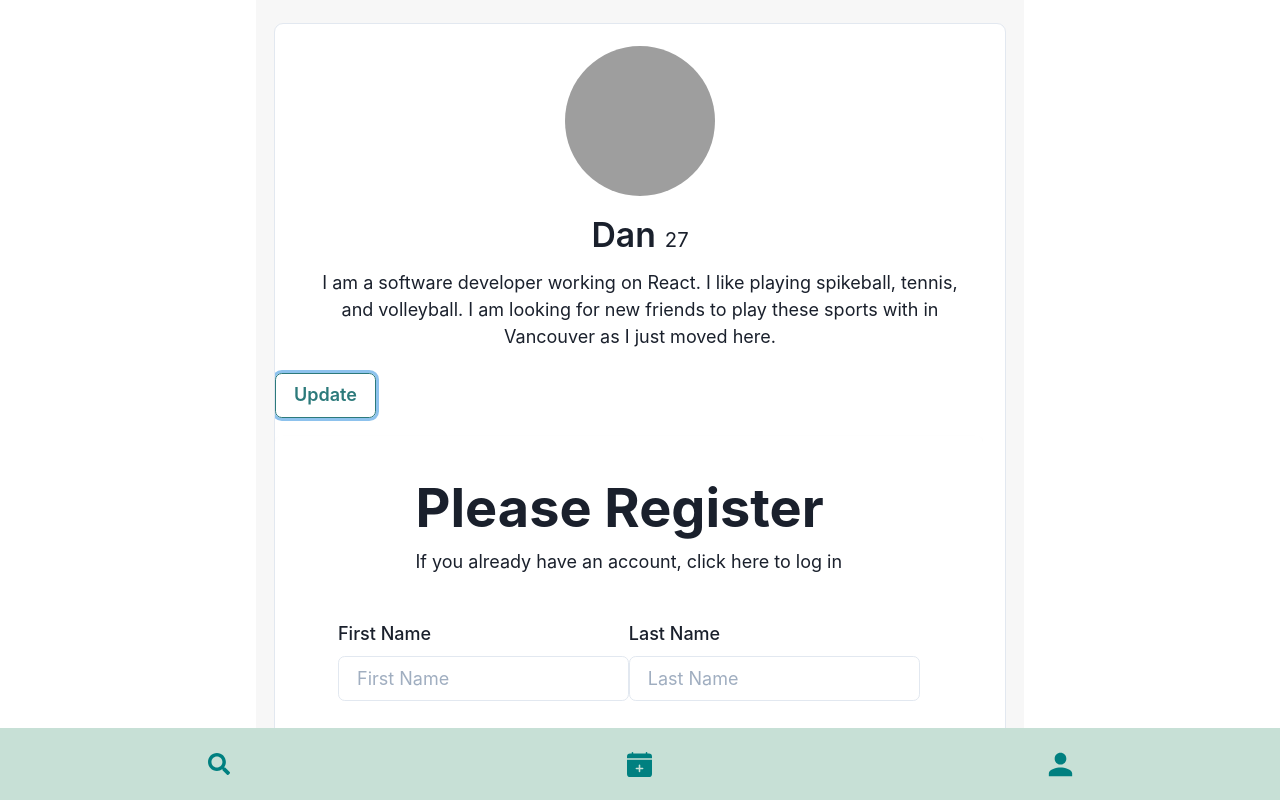
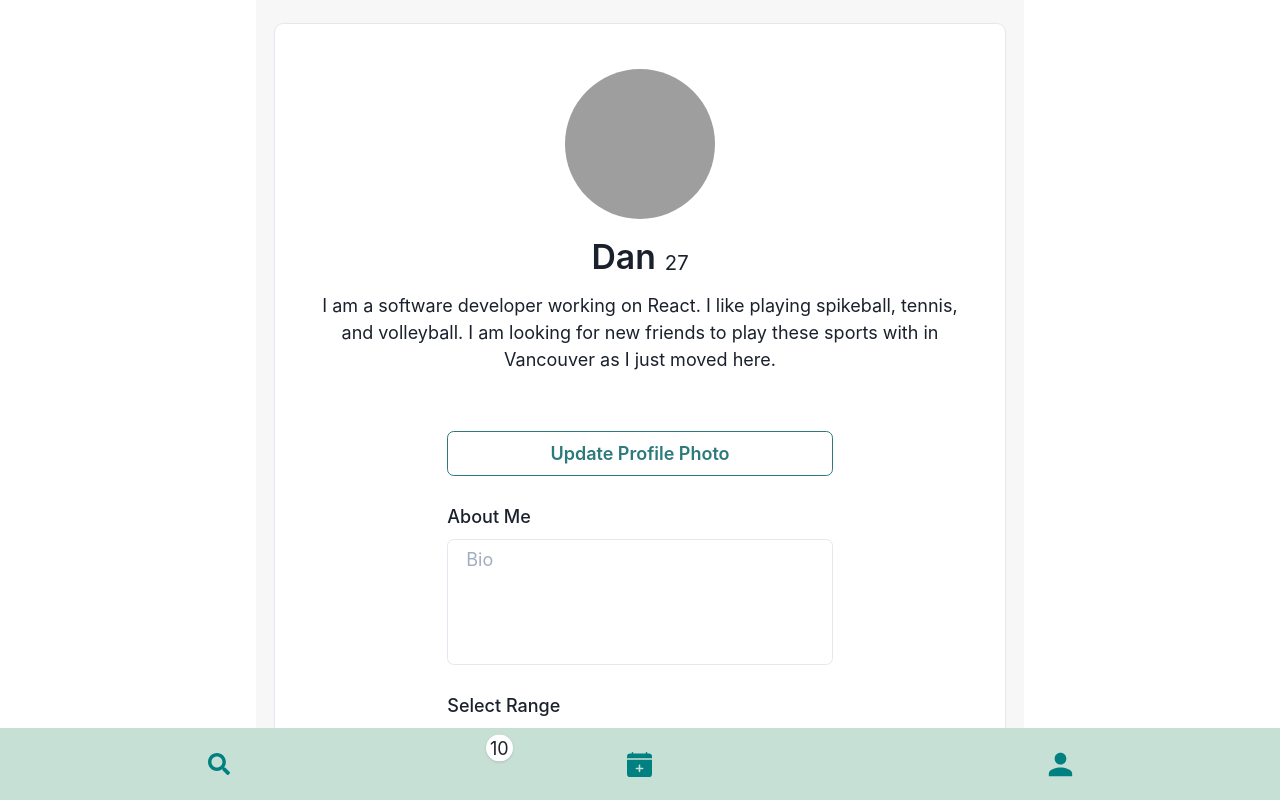
Before and after one commit to christopherdegroot/Sportr, a Next.js app: page /profile in a window 1280 px wide. Both pictures are taken after a click on the button "Update". Shown: the top 800 px of the page. Built offline with nearby package versions, Linux system fonts and the light colour scheme; grey boxes are pictures that could not be loaded.

Commit message:
move update button to bottom

```diff
--- a/pages/profile/index.js
+++ b/pages/profile/index.js
@@ -18,16 +18,30 @@ import styles from "../../styles/login-header.module.css";
 import LoginModule from "../../components/LoginModule";
 import RegisterModule from "../../components/RegisterModule";
 import NavigationBar from "../../components/NavigationBar";
+import UpdateProfile from "../../components/UpdateProfile"
 
 export default function Userhome(props) {
   const { isOpen, onClose, onToggle } = useDisclosure()
+
+  const userObject = {
+    id:4,
+    email:"noahthedev@hotmail.com",
+    name:"Noah V",
+    password:"haha",
+    bio:"Lorem ipsum dolor sit amet, consectetur adipiscing elit. Mauris purus nisl, faucibus nec laoreet ultricies, fringilla et dolor. Pellentesque id odio vehicula, mollis nibh in, congue tortor. Etiam pellentesque sem.",
+    profile_image_url:"https://www.boredpanda.com/blog/wp-content/uploads/2021/08/funny-monkeys-56-612393fdd1081__700.jpg",
+    gender:"male",
+    birthdate:'1999-12-31',
+    sports: ['basketball', 'soccer', 'running', 'spikeball'],
+    km_range:10
+  }
 
   return (
     <>
       <Container backgroundColor={'rgb(247, 247, 247)'} pt='5' maxW="container.md">
       <Box>
       </Box>
-        <Box backgroundColor={'white'} rounded="md" borderWidth="1px" borderRadius="lg" overflow="hidden">
+        <VStack justifyContent={'space-between'} minH={'730'} backgroundColor={'white'} rounded="md" borderWidth="1px" borderRadius="lg" overflow="hidden">
           <VStack
             flexDirection="column"
             justifyContent="flex-start"
@@ -35,7 +49,7 @@ export default function Userhome(props) {
             w="full"
             h="full"
             px={10}
-            pt={5}
+            pt={10}
           >
             <VStack
               w="full"
@@ -60,29 +74,27 @@ export default function Userhome(props) {
               play these sports with in Vancouver as I just moved here.
             </Text>
           </VStack>
-          <VStack pt={5} flexDirection={"row"} justifyContent={"flex-end"}>
-            <Box flexDirection={'column'} justifyContent={'flex-end'} pr={5} pb={5}>
-              <Button onClick={onToggle} colorScheme="teal" variant={'outline'}>Update</Button>
-              <Collapse in={isOpen} animateOpacity>
-                <Box
+          <VStack pt={5} justifyContent={'center'} >
+            <VStack flexDirection={'column'} alignContent={'flex-end'} justifyContent={'center'} pb={5}>
+              <Collapse ml={200} in={isOpen} animateOpacity>
+                <Box justifyContent={'center'}
                   mt='4'
                   pb='4'
                   rounded='md'
                   shadow="md"
                   >
-                  <RegisterModule onClose={onClose}>
-                  </RegisterModule>
+                  <UpdateProfile onClose={onClose} user={userObject}></UpdateProfile>
+                  <VStack>
+                    <Button justifyContent={'center'} w={300} onClick={onToggle} colorScheme="teal" variant={'solid'}>Update</Button>
+                  </VStack>
                 </Box>
               </Collapse>
-            </Box>
+              <Button justifyContent={'center'} w={300} onClick={onToggle} colorScheme="teal" variant={'solid'}>Update</Button>
+            </VStack>
           </VStack>
-        </Box>
+        </VStack>
       </Container>
-      <Container backgroundColor={'blue'} maxW="container.xl" p={0}>
-        <Flex backgroundColor={'rgb(247, 247, 247)'} h="100vh" py={3}>
-          <EventFeed profileEvents={true} ></EventFeed>
-        </Flex>
-      </Container>
+
       <NavigationBar/>
     </>
   );
```
